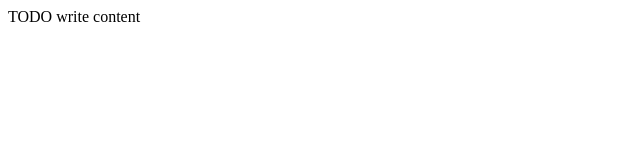
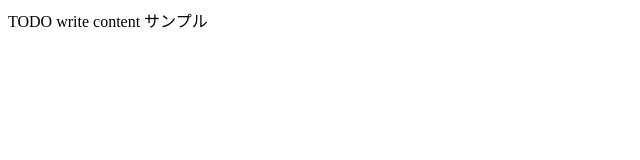
Before and after one commit to ChibaTakahiro/cocoestate, a plain HTML site: page test.html in a window 1280 px wide. Shown: the whole page, without its empty margins (0-640 px from the left). Drawn offline with Linux system fonts and the light colour scheme.

Commit message:
topページ変更

```diff
--- a/test.html
+++ b/test.html
@@ -11,6 +11,9 @@ and open the template in the editor.
         <meta name="viewport" content="width=device-width, initial-scale=1.0">
     </head>
     <body>
-        <div>TODO write content</div>
+        <div>
+            TODO write content
+            サンプル
+        </div>
     </body>
 </html>
```
